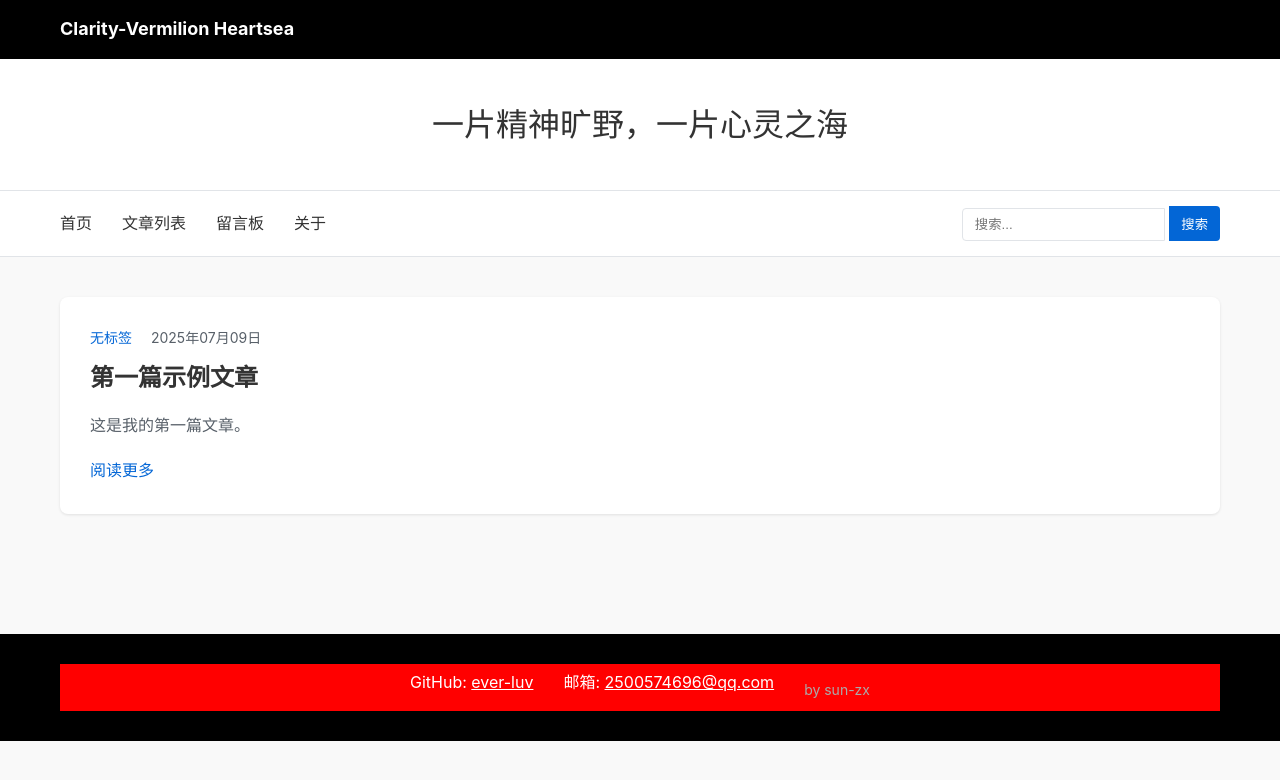
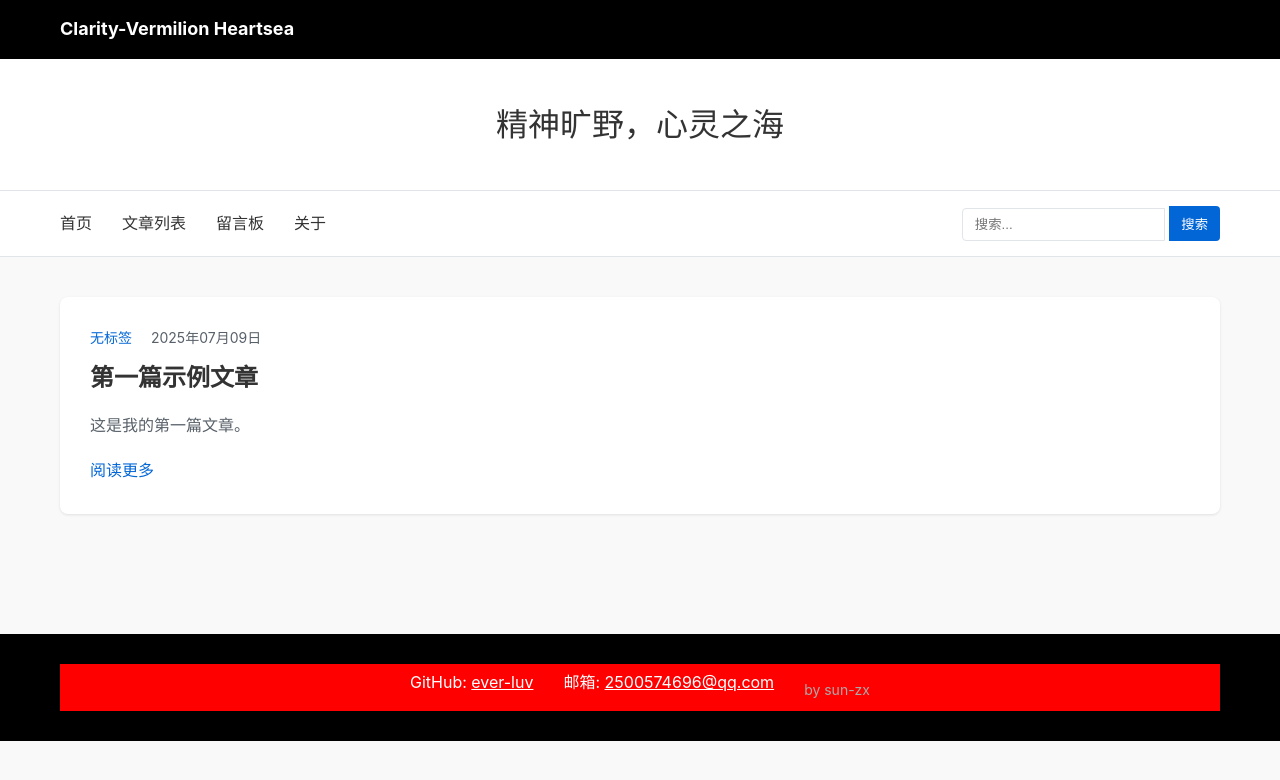
Before and after one commit to ever-luv/ever-luv.github.io, a Jekyll site: the page built from index.html, in a window 1280 px wide. Shown: the top 780 px of the page. Built offline with Jekyll 4.4.1, drawn with Linux system fonts in a browser that asks for light colours; the list of posts is cut into pages by our own code.

Commit message:
Update _config.yml

```diff
--- a/_config.yml
+++ b/_config.yml
@@ -1,7 +1,7 @@
 # 网站设置
 title: "Clarity-Vermilion Heartsea"
 email: 2500574696@qq.com
-description: "一片精神旷野，一片心灵之海"
+description: "精神旷野，心灵之海"
 baseurl: "" # 子路径，例如 /blog
 url: "https://ever-luv.github.io" # 你的 GitHub Pages 网址
 github_username: ever-luv
```
